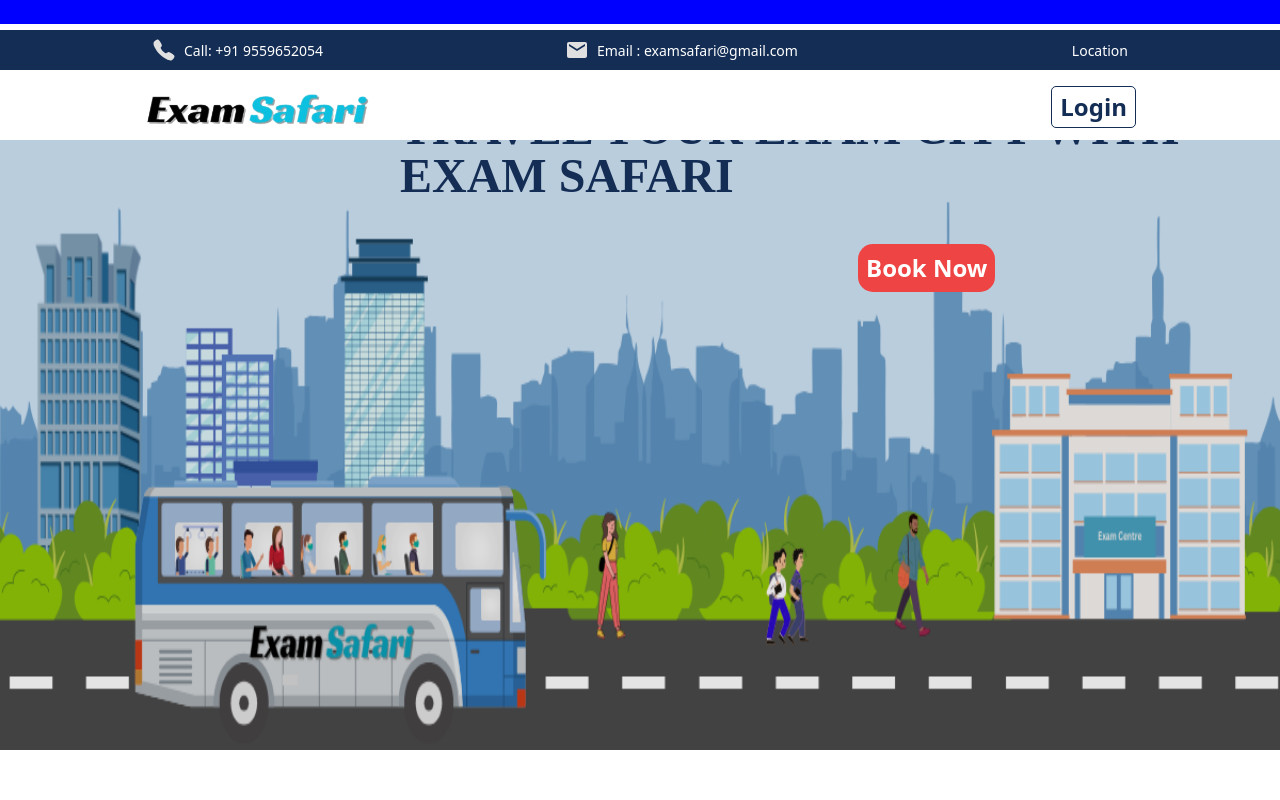
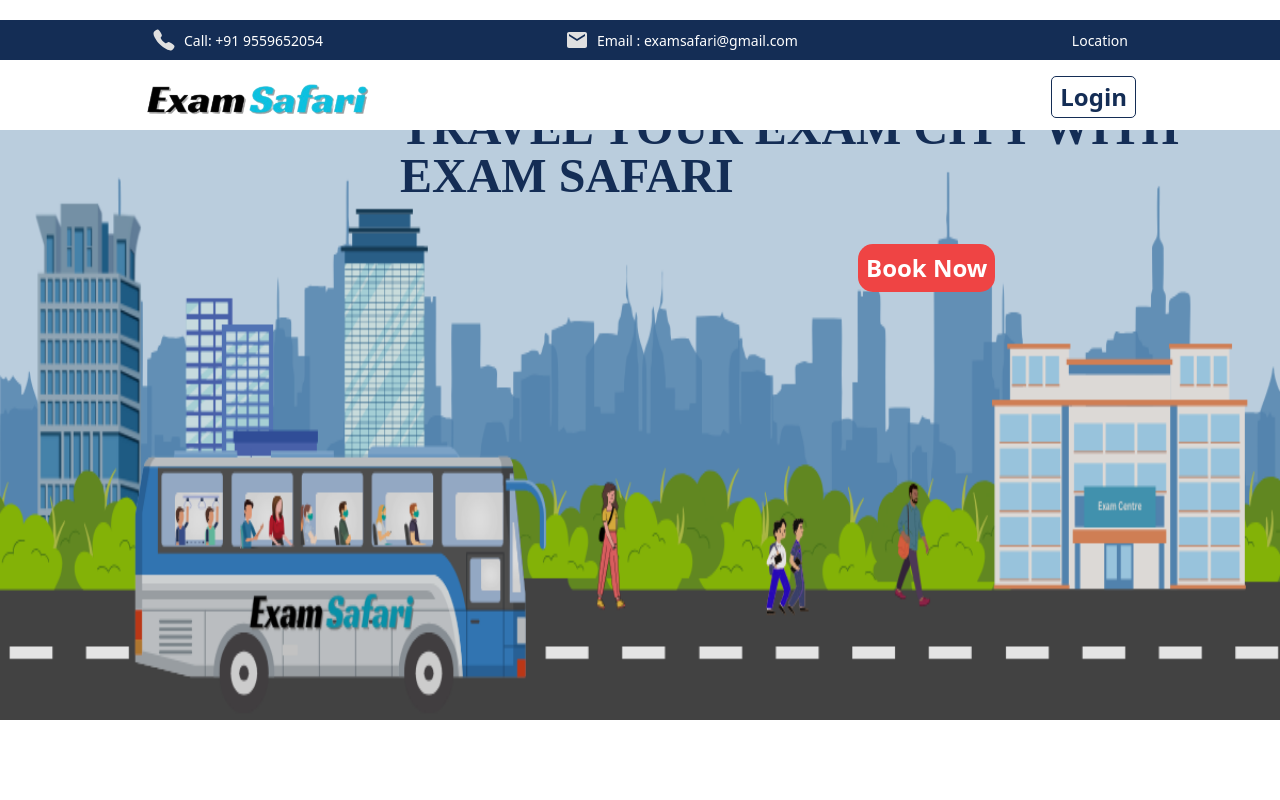
Before and after one commit to nagasritha/ExamSafari, a React (Vite) app: page / in a window 1280 px wide. Shown: the top 800 px of the page. Built offline with nearby package versions, Linux system fonts and the light colour scheme; some icons are missing; a web font is replaced by a local one.

Commit message:
changes made from personal email

```diff
--- a/src/components/layout/Layout.tsx
+++ b/src/components/layout/Layout.tsx
@@ -6,9 +6,6 @@
 function Layout({ children }) {
   return (
     <div>
-       <marquee className="animated-color">
-     15% discount for 1st time users!!
-    </marquee>
       <Navbar />
       <div className="content">
         {children}
```
